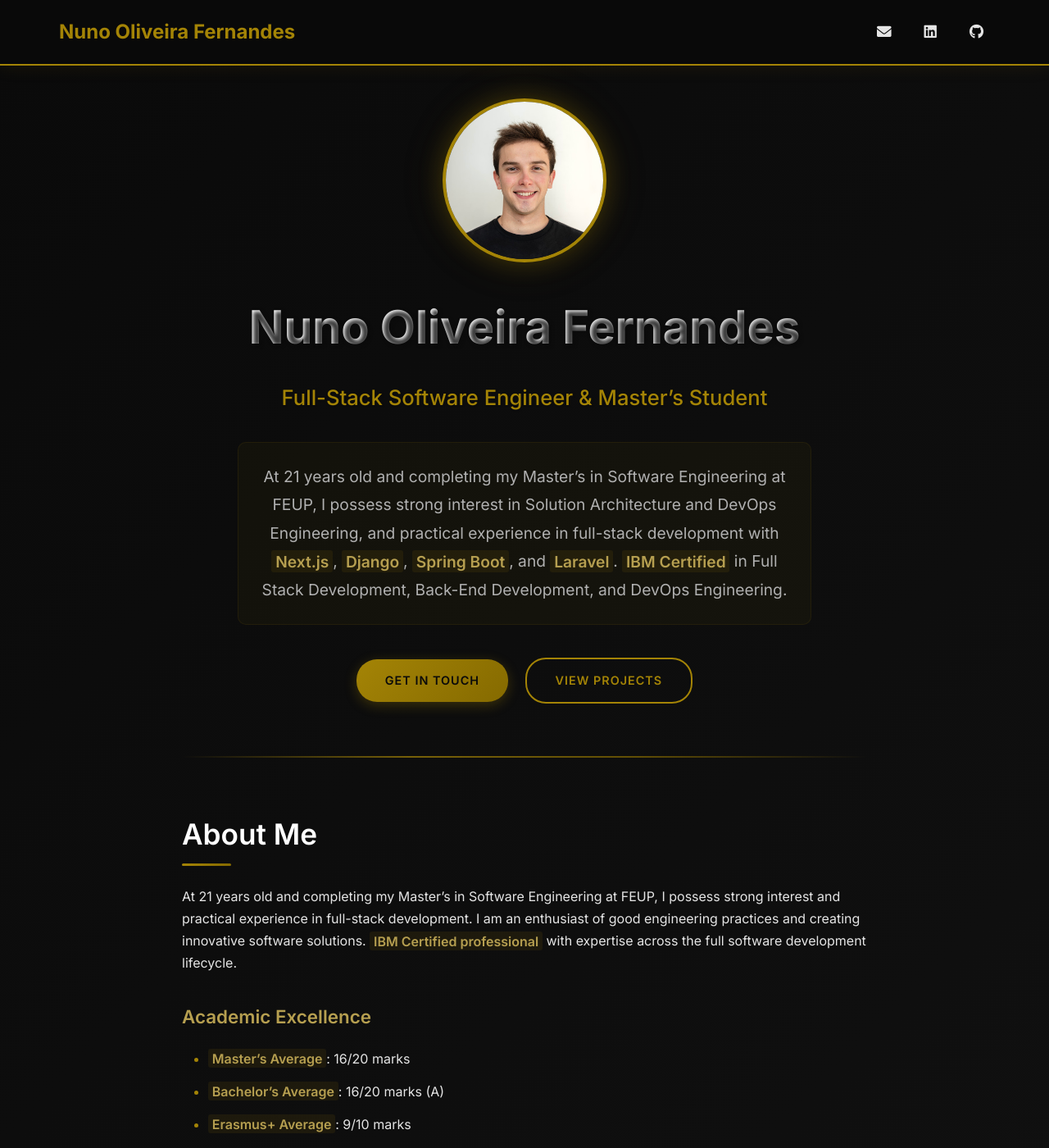
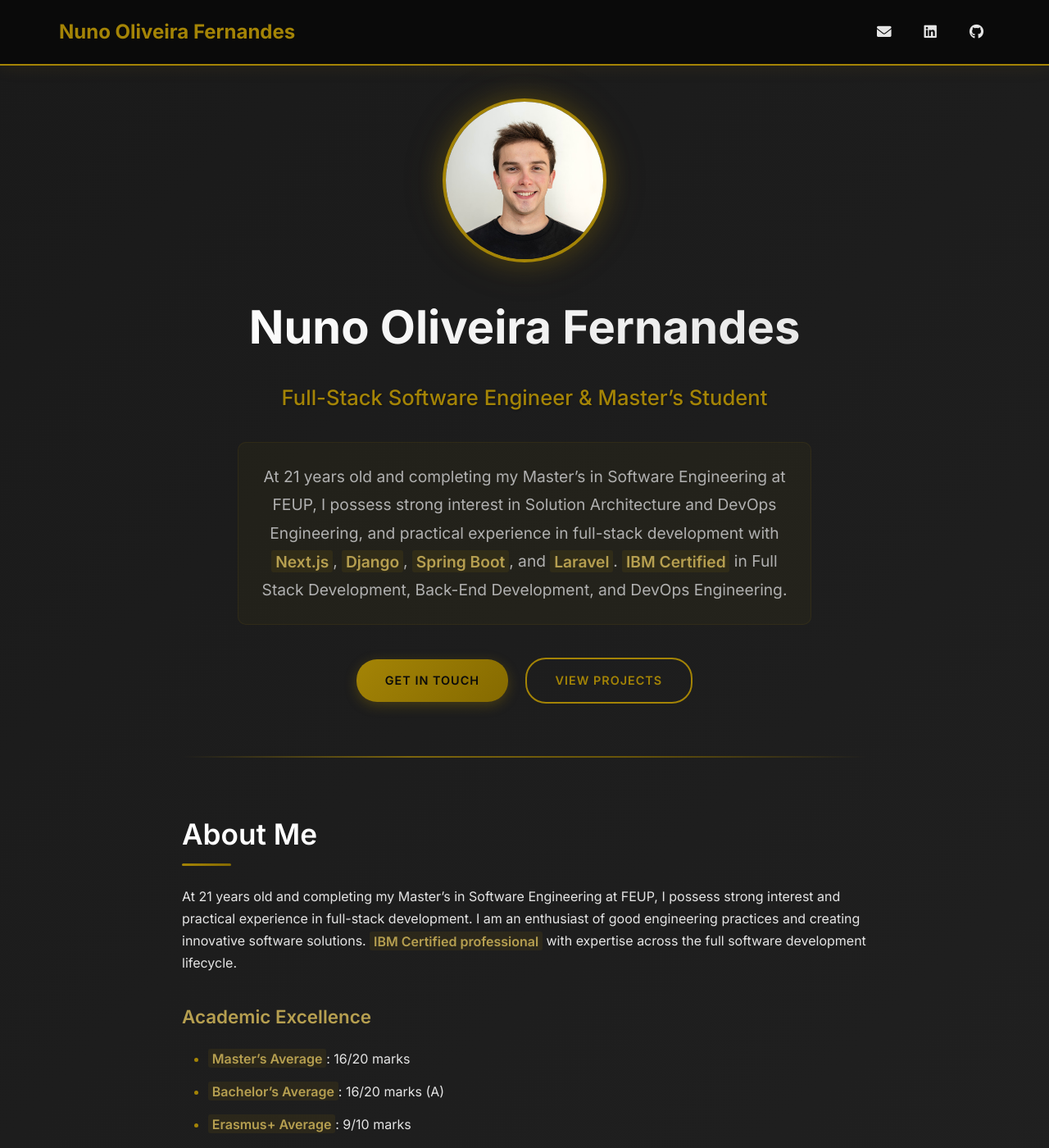
Before and after one commit to NOF03/nof03.github.io, a Jekyll site: the page built from index.md, in a window 1280 px wide and 1400 px high. Shown: the whole window at 82% size. Built offline with Jekyll 4.4.1, drawn with Linux system fonts in a browser that asks for light colours.

Commit message:
feat: update background gradient and remove text shadow for improved visual clarity

```diff
--- a/_sass/main.scss
+++ b/_sass/main.scss
@@ -23,7 +23,7 @@ body {
   font-family: $font-family;
   line-height: 1.7;
   color: $gray-light;
-  background: linear-gradient(135deg, $black 0%, $black-light 100%);
+  background: linear-gradient(135deg, $black-light 0%, $black-lighter 100%);
   min-height: 100vh;
 }
 
@@ -139,7 +139,6 @@ h1 {
     color: $white;
     text-align: center;
     margin-bottom: 1rem;
-    text-shadow: 2px 2px 4px rgba($black, 0.8);
     background: linear-gradient(135deg, $white, $gray-light);
     -webkit-background-clip: text;
     -webkit-text-fill-color: transparent;
```
